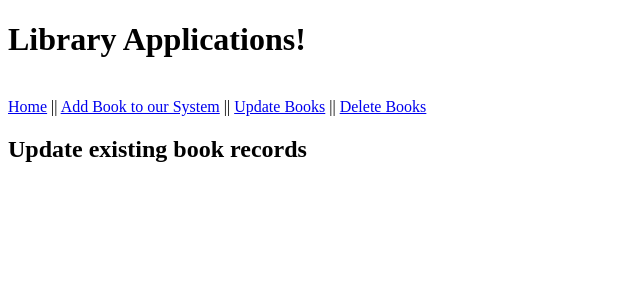
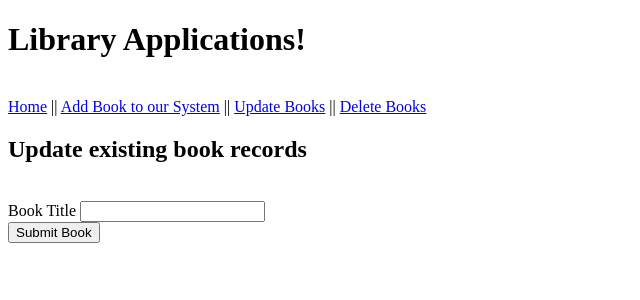
Before and after one commit to Finneyyy/Devops-Fundamentals-Project-QA, a Flask app: template application/templates/update_book.html in a window 1280 px wide. Shown: the top 300 px of the page, without its empty margins (0-640 px from the left). Run offline with Flask 2, Linux system fonts and the light colour scheme; the template is opened without the code that fills it: values that come from a table or form of the project are taken from there, others are empty.

Commit message:
update layout, forms, models, routes

```diff
--- a/application/templates/update_book.html
+++ b/application/templates/update_book.html
@@ -2,4 +2,11 @@
 {% block body%}
 <h2> Update existing book records </h2>
 <br>
+<div class='form'>
+    <form method='POST' action=''>
+        {{ form.hidden_tag() }} <!-- csrf protection-->
+        {{ form.add_book.label }} {{ form.add_book }}
+        <br>
+        {{ form.submit }}
+    {{ message }}
 {% endblock body %}
```
